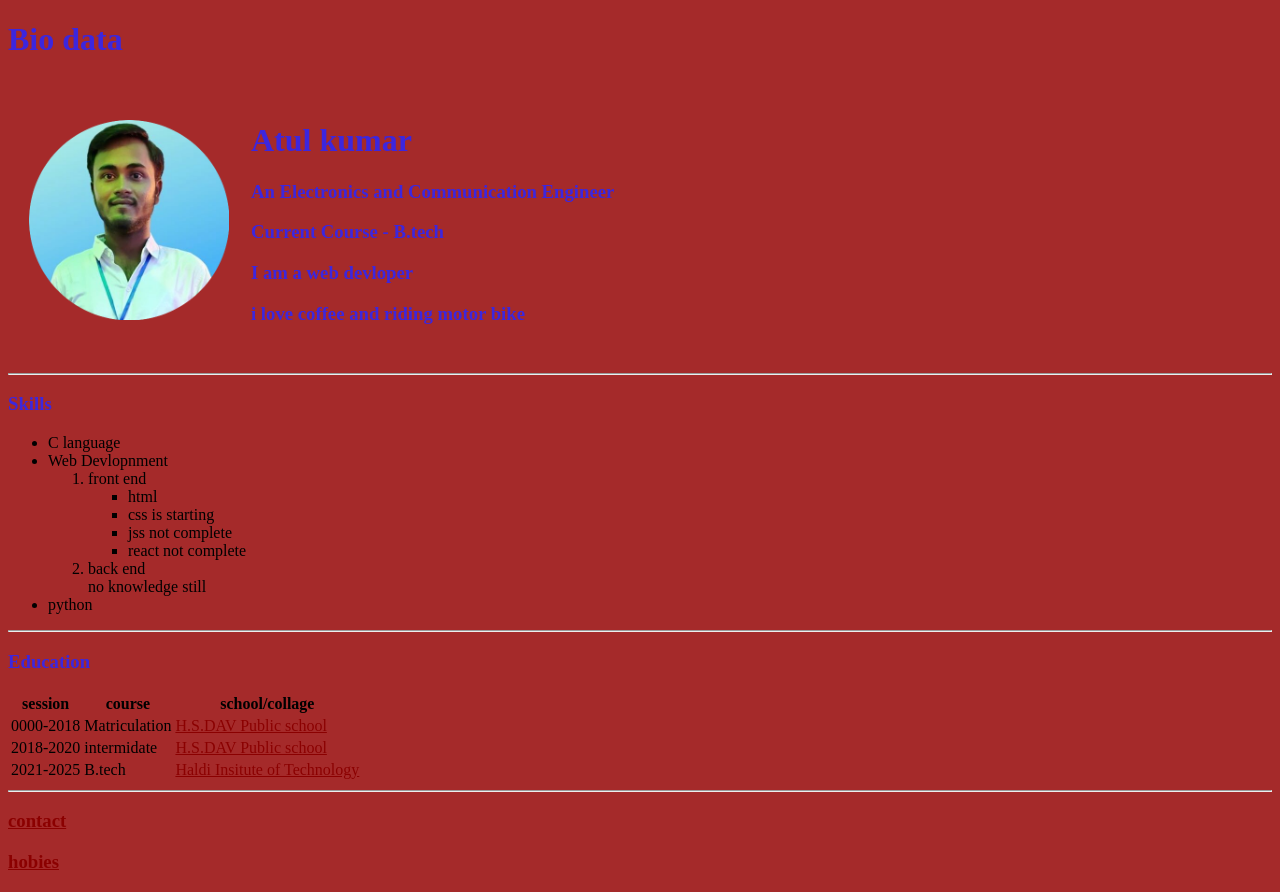
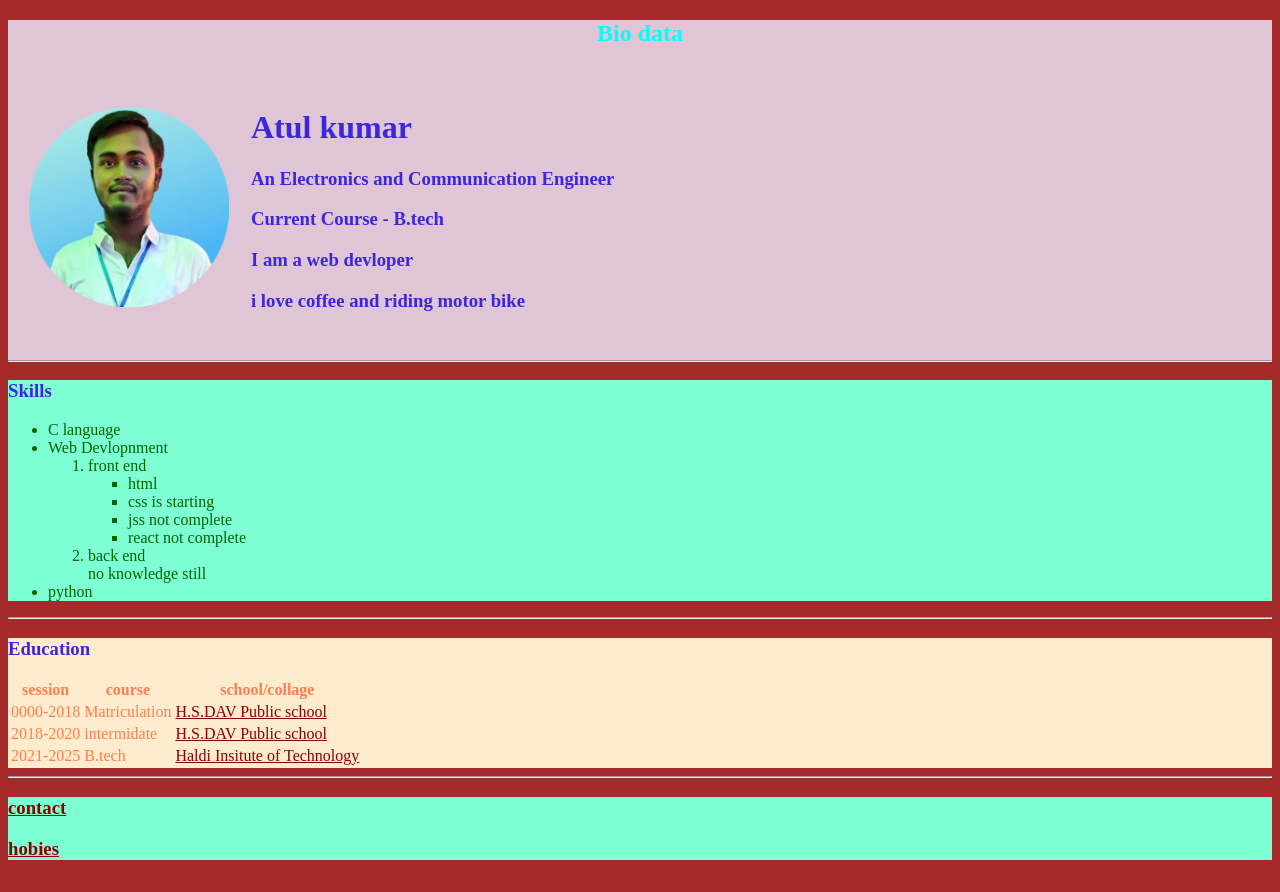
Before and after one commit to 1510200/cv, a plain HTML site: page index.html in a window 1280 px wide. Drawn offline with Linux system fonts and the light colour scheme.

Commit message:
Update index.html

```diff
--- a/index.html
+++ b/index.html
@@ -8,9 +8,9 @@
     <title>atul kumar</title>
     <link rel="stylesheet" href="style.css">
 </head>
-
 <body>
-    <h1>Bio data</h1>
+    <div class="red">
+        <h2>Bio data</h2>
         <table cellspacing="20pxl">
             <tr>
                 <td><img src="ak.png" alt="atul image" height="200"><br></td>
@@ -24,6 +24,8 @@
             </tr>
         </table>
         <hr>
+    </div>
+    <div id="second">
         <h3>Skills</h3>
         <ul>
             <li>C language</li>
@@ -41,7 +43,10 @@
             </ol>
             <li>python</li>
         </ul>
+    </div>
+
     <hr>
+    <div id="third">
     <h3>Education</h3>
     <table>
         <tr>
@@ -52,7 +57,7 @@
         <tr>
             <td>0000-2018</td>
             <td>Matriculation</td>
-            <td><a href="http://hsdavnarkatiaganj.org/">H.S.DAV Public school</a> </td>
+            <td ><a href="http://hsdavnarkatiaganj.org/">H.S.DAV Public school</a> </td>
         </tr>
         <tr>
             <td>2018-2020</td>
@@ -65,8 +70,11 @@
             <td><a href="https://hithaldia.ac.in/">Haldi Insitute of Technology</a></td>
         </tr>
     </table>
+    </div>
     <hr>
+    <div id="four">
     <h3><a href="contact.html">contact</a></h3>
     <h3><a href="hobies.html">hobies</a></h3>
+    </div>
 </body>
 </html>
```
Lines whose indentation alone changed are shown as unchanged.
